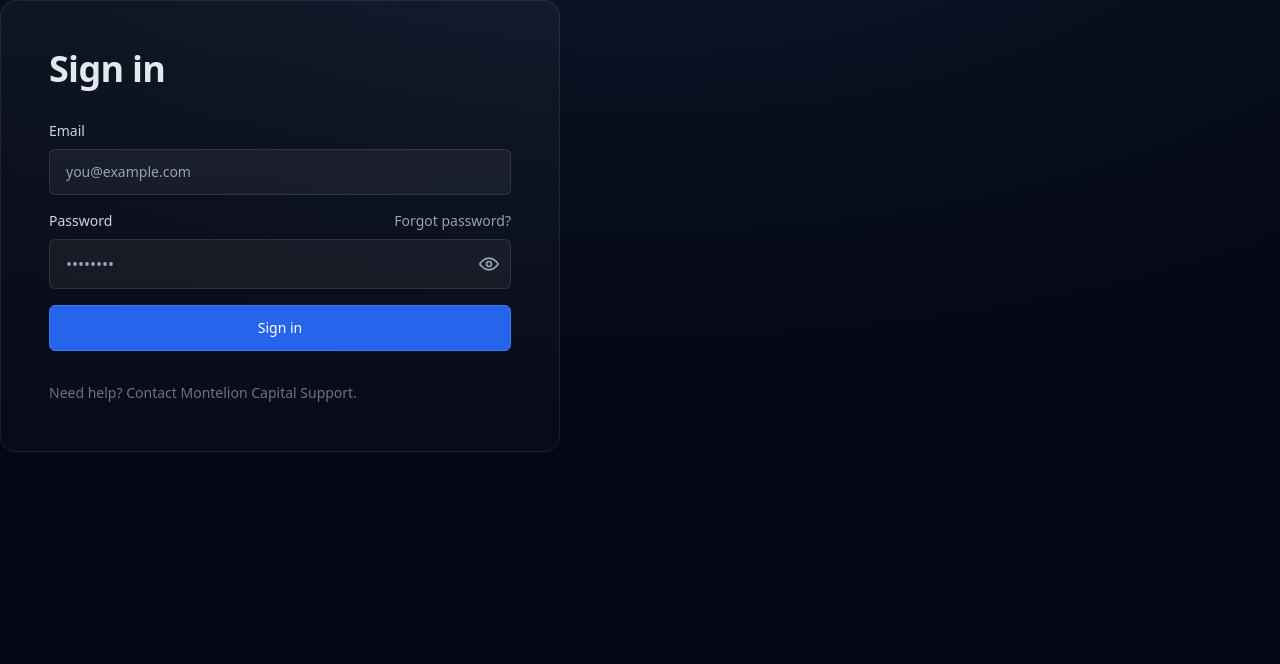
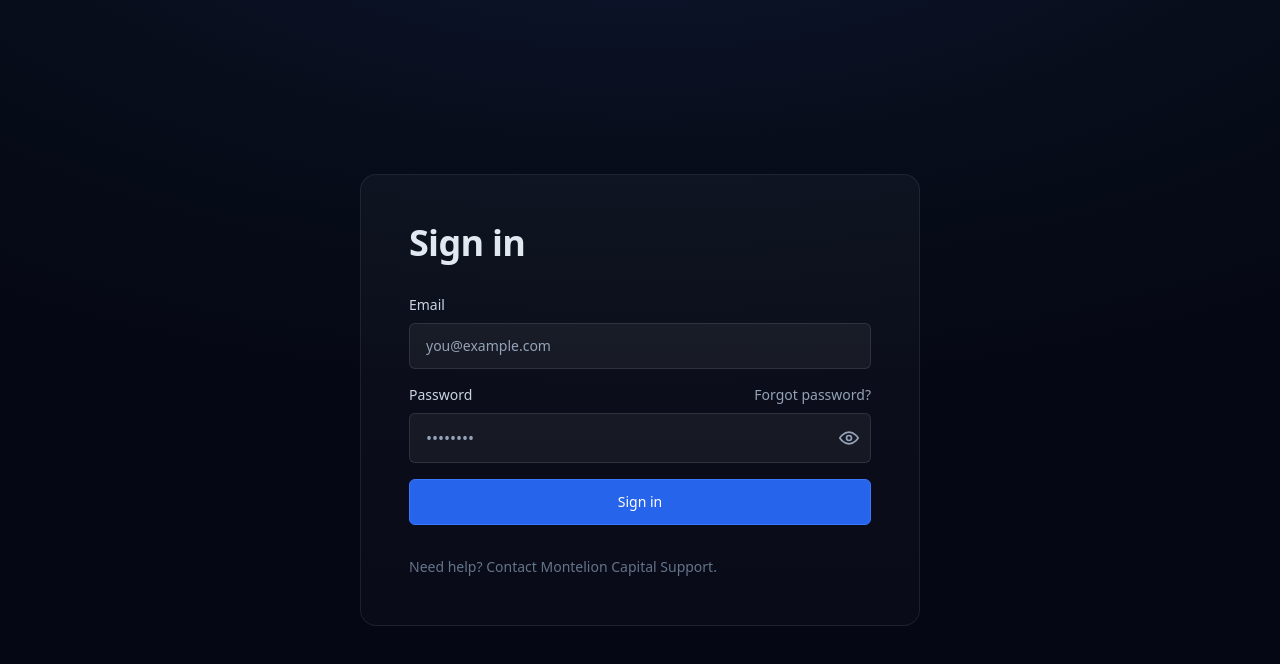
Before and after one commit to montelioncapital/montelion-app-v1, a Next.js app: page /login in a window 1280 px wide. Shown: the top 664 px of the page. Built offline with nearby package versions, Linux system fonts and the light colour scheme.

Commit message:
Update AppShell.jsx

```diff
--- a/app/AppShell.jsx
+++ b/app/AppShell.jsx
@@ -5,10 +5,12 @@ import { usePathname } from "next/navigation";
 
 export default function AppShell({ children }) {
   const pathname = usePathname();
+
   const isDashboard = pathname.startsWith("/dashboard");
+  const isLanding = pathname === "/";
 
-  // DASHBOARD : full screen, pas de centrage
-  if (isDashboard) {
+  if (isDashboard || isLanding) {
+    // FULL SCREEN SPECIAL PAGES
     return (
       <div className="relative min-h-screen w-full">
         {children}
@@ -16,10 +18,9 @@ export default function AppShell({ children }) {
     );
   }
 
-  // AUTRES PAGES (landing, login, etc.) : plus de flex-center, on laisse la page
-  // gérer son header et sa mise en page normalement
+  // ALL OTHER PAGES (login, KYC, forgot-password, etc.)
   return (
-    <div className="relative min-h-screen w-full">
+    <div className="relative min-h-screen w-full flex items-center justify-center px-4 md:px-10">
       {children}
     </div>
   );
```
